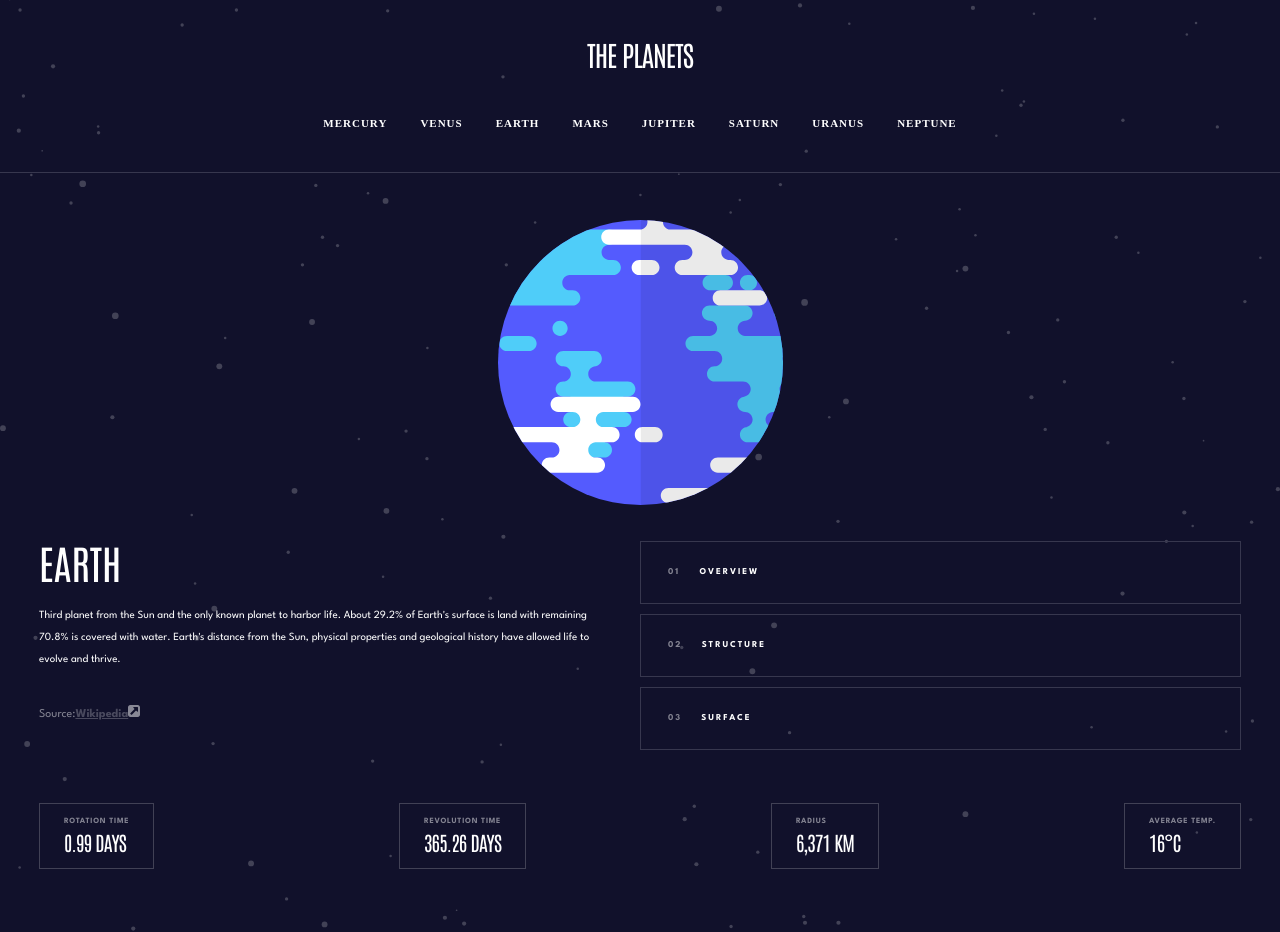
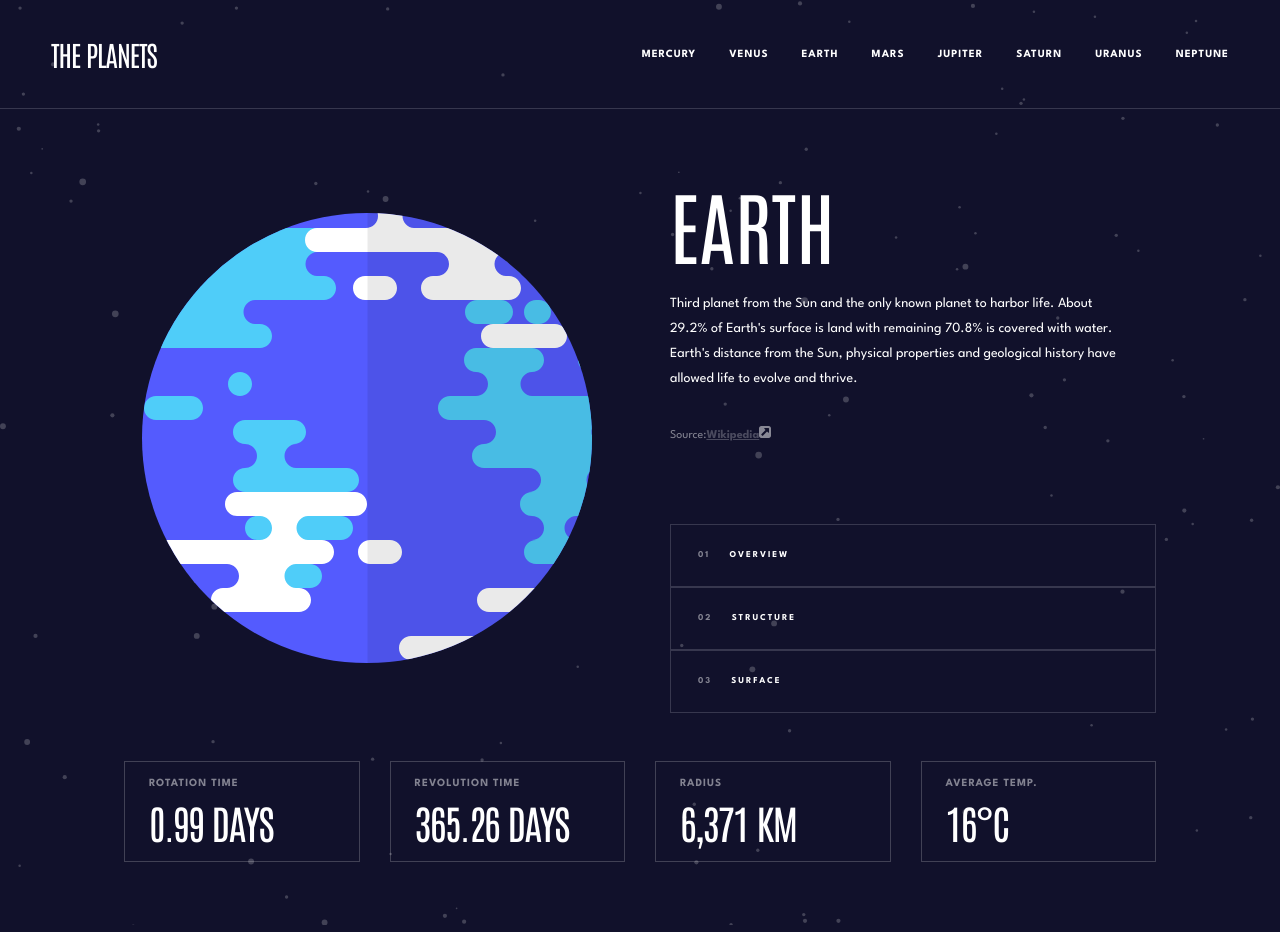
Before and after one commit to niabezara/Planet-facts-React-Router, a React (Vite) app: page /Earth in a window 1280 px wide. Built offline with nearby package versions, Linux system fonts and the light colour scheme.

Commit message:
desktop  version finished

```diff
--- a/src/Components/DesktopVersionNavBar.tsx
+++ b/src/Components/DesktopVersionNavBar.tsx
@@ -1,4 +1,4 @@
-import { Link } from "react-router-dom";
+import { Link, useParams } from "react-router-dom";
 import Data from "../Data/Data.json";
 import styled from "styled-components";
 
@@ -42,17 +42,22 @@ const NavWrapper = styled.nav`
   justify-content: center;
   align-items: center;
   row-gap: 3.9rem;
+  @media (min-width: 1140px) {
+    flex-direction: unset;
+    justify-content: space-between;
+  }
 `;
 
-const NavList = styled.ul`
+const NavList = styled.ul<{ color: any }>`
   display: flex;
   flex-direction: row;
   list-style: none;
   gap: 3.3rem;
+  position: relative;
   li {
     a {
       color: #fff;
-      font-family: Spartan;
+      font-family: "League Spartan";
       font-size: 11px;
       font-style: normal;
       font-weight: 700;
@@ -63,4 +68,16 @@ const NavList = styled.ul`
       cursor: pointer;
     }
   }
+  &::before {
+    position: absolute;
+    content: "";
+    top: 0;
+    left: 0;
+    width: 100%;
+    height: 4px;
+    background-color: ${(props) => props.color};
+    transform: scaleX(0);
+    transform-origin: center;
+    transition: transform 350ms ease;
+  }
 `;
--- a/src/Routes/Planets.tsx
+++ b/src/Routes/Planets.tsx
@@ -10,7 +10,6 @@ export default function Planets() {
   const [current, setCurrent] = useState("planet");
   const [surface, setSurface] = useState(false);
 
-  console.log(params.planet);
   const planetInfo = Data.find(
     (item) => item.name.toLowerCase() == params.planet?.toLowerCase()
   );
@@ -94,6 +93,11 @@ const Container = styled.div`
     grid-template-columns: 1fr 1fr;
     padding: 3.9rem;
   }
+  @media (min-width: 1140px) {
+    max-width: 1110px;
+    margin: 0 auto;
+    grid-column-gap: 6rem;
+  }
 `;
 
 const HeadLine = styled.div`
@@ -103,6 +107,7 @@ const HeadLine = styled.div`
   padding: 2rem;
 
   button {
+    cursor: pointer;
     color: #fff;
     text-align: center;
     font-family: "League Spartan";
@@ -159,6 +164,13 @@ const HeadLine = styled.div`
       }
     }
   }
+  @media (min-width: 1140px) {
+    font-size: 12px;
+    letter-spacing: 2.571px;
+    text-transform: uppercase;
+    font-weight: 700;
+    line-height: 25px;
+  }
 `;
 
 const NumList = styled.span`
@@ -181,11 +193,15 @@ const NumList = styled.span`
 const Image = styled.img<{
   mobileImgWidth: string | undefined;
   tabletImgWidth: string | undefined;
+  desktopImgWidth: string | undefined;
 }>`
   max-width: ${(props) => props.mobileImgWidth};
   background-size: 100%;
   @media (min-width: 768px) {
     max-width: ${(props) => props.tabletImgWidth};
+  }
+  @media (min-width: 1140px) {
+    max-width: ${(props) => props.desktopImgWidth};
   }
 `;
 const Overview = styled.p`
@@ -199,6 +215,10 @@ const Overview = styled.p`
   margin-bottom: 3.2rem;
   @media (min-width: 768px) {
     text-align: left;
+  }
+  @media (min-width: 1140px) {
+    font-size: 14px;
+    line-height: 25px;
   }
 `;
 const Source = styled.p`
@@ -226,7 +246,7 @@ const Source = styled.p`
 `;
 const PlanetImageDiv = styled.div<{ backgroundimg: string | undefined }>`
   position: relative;
-  height: 30rem;
+  height: 40rem;
   display: flex;
   justify-content: center;
   align-items: center;
@@ -247,6 +267,14 @@ const PlanetImageDiv = styled.div<{ backgroundimg: string | undefined }>`
   @media (min-width: 768px) {
     grid-area: 1 / 1 / span 1 / 3;
   }
+  @media (min-width: 1140px) {
+    grid-area: 1 / 1 / span 2 / 2;
+    height: 58rem;
+    &::before {
+      width: 210.667px;
+      height: 233px;
+    }
+  }
 `;
 const BrifInfo = styled.div`
   border: 1px solid rgba(255, 255, 255, 0.2);
@@ -260,6 +288,10 @@ const BrifInfo = styled.div`
     justify-content: unset;
     align-items: flex-start;
   }
+  @media (min-width: 1140px) {
+    width: 25.5rem;
+    align-items: flex-start;
+  }
 `;
 const Title = styled.p`
   color: #838391;
@@ -270,6 +302,11 @@ const Title = styled.p`
   line-height: 16px;
   letter-spacing: 0.727px;
   text-transform: uppercase;
+  @media (min-width: 1140px) {
+    font-size: 11px;
+    line-height: 25px;
+    letter-spacing: 1px;
+  }
 `;
 
 const InformationDiv = styled.div`
@@ -280,6 +317,7 @@ const InformationDiv = styled.div`
     display: flex;
     justify-content: space-between;
     padding: 2.4rem 0 2.4rem 0;
+    gap: 30px;
   }
 `;
 
@@ -293,6 +331,11 @@ const Answer = styled.p`
   line-height: normal;
   letter-spacing: -0.75px;
   text-transform: uppercase;
+  @media (min-width: 1140px) {
+    font-size: 40px;
+    letter-spacing: -1.5px;
+    text-transform: uppercase;
+  }
 `;
 
 const OverviewDiv = styled.div`
@@ -317,4 +360,10 @@ const OverviewDiv = styled.div`
     align-items: flex-start;
     padding: 2.4rem 2.4rem 2.4rem 0;
   }
+  @media (min-width: 1140px) {
+    grid-area: 1/2;
+    h1 {
+      font-size: 80px;
+    }
+  }
 `;
```
